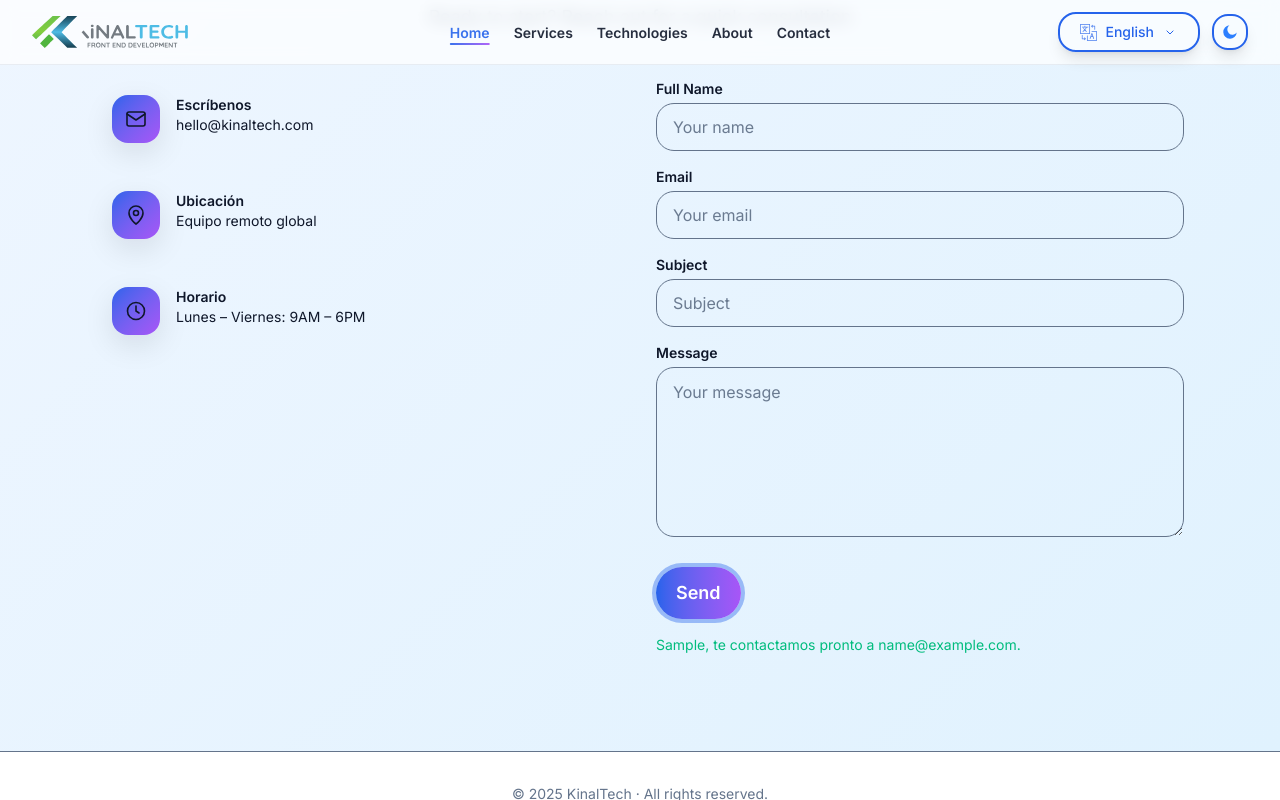
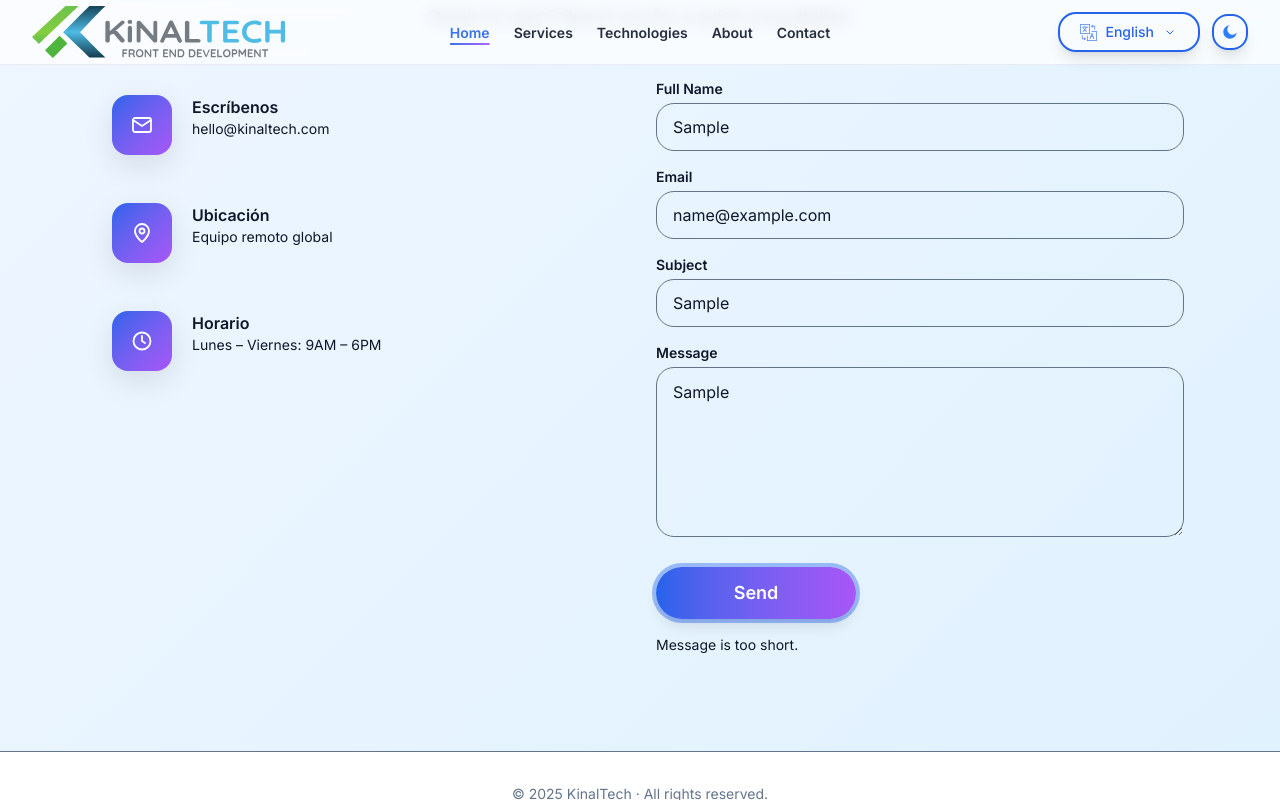
Before and after one commit to Mayorpinzon/kinaltech-version-2, a React (Vite) app: page / in a window 1280 px wide. Both pictures are taken after typing "Sample", "name@example.com", "Sample", "Sample" into the empty fields and a click on the button "Send". Shown: the part 2846-3646 px from the top of the page. Built offline with nearby package versions, Linux system fonts and the light colour scheme.

Commit message:
feature/ticket_5_SecurityContactForm

```diff
--- a/src/components/atoms/Icons.tsx
+++ b/src/components/atoms/Icons.tsx
@@ -115,22 +115,22 @@ export const UIUXIcon = () => (
 // --- Contact ---
 export const MailIcon = () => (
   <svg viewBox="0 0 24 24" fill="none" className="h-full w-full">
-    <rect x="3" y="5" width="18" height="14" rx="2" stroke="currentColor" strokeWidth="1.6" />
+    <rect x="3" y="5" width="18" height="14" rx="2" stroke="currentColor" strokeWidth="1.8" />
     <path d="M3 7l9 6 9-6" stroke="currentColor" strokeWidth="1.6" strokeLinecap="round" strokeLinejoin="round" />
   </svg>
 );
 
 export const PinIcon = () => (
   <svg viewBox="0 0 24 24" fill="none" className="h-full w-full">
-    <path d="M12 21s7-5.1 7-11a7 7 0 10-14 0c0 5.9 7 11 7 11z" stroke="currentColor" strokeWidth="1.6" />
-    <circle cx="12" cy="10" r="2.5" stroke="currentColor" strokeWidth="1.6" />
+    <path d="M12 21s7-5.1 7-11a7 7 0 10-14 0c0 5.9 7 11 7 11z" stroke="currentColor" strokeWidth="1.8" />
+    <circle cx="12" cy="10" r="2.5" stroke="currentColor" strokeWidth="1.8" />
   </svg>
 );
 
 export const ClockIcon = () => (
   <svg viewBox="0 0 24 24" fill="none" className="h-full w-full">
-    <circle cx="12" cy="12" r="8.5" stroke="currentColor" strokeWidth="1.6" />
-    <path d="M12 7v5l3 2" stroke="currentColor" strokeWidth="1.6" strokeLinecap="round" />
+    <circle cx="12" cy="12" r="8.5" stroke="currentColor" strokeWidth="1.8" />
+    <path d="M12 7v5l3 2" stroke="currentColor" strokeWidth="1.8" strokeLinecap="round" />
   </svg>
 );
 // --- Technologies ---
@@ -323,7 +323,7 @@ export const KinalTechLogo = (props: SVGProps<SVGSVGElement>) => {
       <path d="M445.333 89.23h7.707c.398 0 .728.13.989.391.276.245.414.567.414.966 0 .383-.138.697-.414.943-.261.23-.591.353-.989.353h-6.442l.207-.391v4.486l-.184-.184h5.383c.398 0 .728.13.989.391.276.245.414.567.414.966 0 .383-.138.697-.414.943-.261.23-.591.345-.989.345h-5.315l.115-.184v4.648l-.184-.207h6.419c.399 0 .729.138.99.414.276.261.414.568.414.92 0 .383-.138.697-.414.943-.261.245-.591.368-.99.368h-7.707c-.398 0-.735-.13-1.011-.391-.261-.276-.391-.614-.391-1.013V90.634c0-.399.13-.728.391-.989.276-.276.613-.414 1.011-.414z" fill="#747B82" />
       <path d="M469.312 89.23c.368 0 .667.122.897.368.23.245.345.552.345.92v13.413c0 .399-.138.737-.414 1.013-.261.261-.591.391-.99.391-.199 0-.406-.031-.621-.092-.2-.077-.353-.177-.46-.299l-9.042-11.481.598-.368v10.983c0 .368-.123.674-.368.92-.23.245-.537.368-.92.368-.368 0-.667-.123-.897-.368a1.305 1.305 0 01-.345-.92V90.634c0-.399.13-.728.391-.989.276-.276.614-.414 1.012-.414.215 0 .437.046.667.138.23.077.399.199.506.368l8.766 11.55-.391.276V90.519c0-.368.115-.675.345-.92.23-.245.537-.368.92-.368z" fill="#747B82" />
       <path d="M479.466 105.335c-.429 0-.782-.13-1.058-.391-.276-.276-.414-.614-.414-1.013V90.588h2.99v13.343c0 .399-.145.737-.437 1.013-.276.261-.636.391-1.081.391zm-5.084-13.459c-.399 0-.736-.123-1.013-.368-.261-.245-.391-.567-.391-.966 0-.399.13-.713.391-.943.277-.246.614-.368 1.013-.368h10.215c.398 0 .728.122.989.368.276.23.414.552.414.951 0 .399-.138.72-.414.966-.261.245-.591.368-.989.368h-10.215z" fill="#747B82" />
-      <path d="M185.82 75.355c-1.348 0-2.433-.494-3.252-1.482l-16.687-19.6 6.574-6.0 17.265 20.373c.675.817 1.012 1.698 1.012 2.644 0 1.203-.506 2.192-1.517 2.966-., etc" fill="#747B82" />
+      <path d="M185.82 75.3553C184.472 75.3553 183.388 74.861 182.569 73.8724L165.882 54.273L172.456 48.2771L189.721 68.6502C190.396 69.4669 190.733 70.348 190.733 71.2936C190.733 72.497 190.227 73.4856 189.216 74.2593C188.204 74.9899 187.072 75.3553 185.82 75.3553ZM186.687 29.9026C187.843 29.9026 188.782 30.3324 189.505 31.192C190.275 32.0087 190.66 32.8468 190.66 33.7064C190.66 34.6091 190.227 35.4472 189.36 36.2208L159.091 62.0741L158.73 52.8546L183.147 31.3855C184.255 30.3969 185.435 29.9026 186.687 29.9026ZM155.479 75.3553C154.13 75.3553 153.047 74.9899 152.228 74.2593C151.409 73.4856 151 72.54 151 71.4225V34.1577C151 33.0402 151.433 32.1161 152.3 31.3855C153.167 30.6118 154.275 30.225 155.623 30.225C156.972 30.225 158.031 30.6118 158.802 31.3855C159.621 32.1161 160.03 33.0402 160.03 34.1577V71.4225C160.03 72.54 159.621 73.4856 158.802 74.2593C157.983 74.9899 156.876 75.3553 155.479 75.3553Z" fill="#747B82"/>
       <path d="M205.779 71.4225C205.779 72.54 205.369 73.4856 204.55 74.2593C203.732 74.9899 202.696 75.3553 201.444 75.3553C200.192 75.3553 199.156 74.9899 198.338 74.2593C197.519 73.4856 197.11 72.54 197.11 71.4225V44.7956C197.11 43.6781 197.519 42.754 198.338 42.0233C199.156 41.2497 200.192 40.8628 201.444 40.8628C202.696 40.8628 203.732 41.2497 204.55 42.0233C205.369 42.754 205.779 43.6781 205.779 44.7956V71.4225ZM201.372 36.6722C199.734 36.6722 198.579 36.4358 197.904 35.963C197.23 35.4902 196.893 34.652 196.893 33.4486V32.2236C196.893 30.9771 197.254 30.139 197.977 29.7092C198.747 29.2364 199.903 29 201.444 29C203.13 29 204.31 29.2364 204.984 29.7092C205.658 30.182 205.995 31.0201 205.995 32.2236V33.4486C205.995 34.695 205.634 35.5546 204.912 36.0274C204.189 36.4572 203.009 36.6722 201.372 36.6722Z" fill="#747B82" />
       <path d="M253.77 30.225C254.926 30.225 255.865 30.5688 256.588 31.2565C257.31 31.9442 257.671 32.8038 257.671 33.8354V71.4225C257.671 72.54 257.238 73.4856 256.371 74.2593C255.552 74.9899 254.517 75.3553 253.265 75.3553C252.639 75.3553 251.988 75.2693 251.314 75.0974C250.688 74.8825 250.206 74.6031 249.869 74.2593L221.479 42.0878L223.357 41.0562V71.7449C223.357 72.7764 222.972 73.636 222.201 74.3237C221.479 75.0114 220.515 75.3553 219.311 75.3553C218.155 75.3553 217.216 75.0114 216.494 74.3237C215.772 73.636 215.41 72.7764 215.41 71.7449V34.1577C215.41 33.0402 215.82 32.1161 216.638 31.3855C217.505 30.6118 218.565 30.225 219.817 30.225C220.491 30.225 221.19 30.3539 221.912 30.6118C222.634 30.8267 223.164 31.1706 223.501 31.6433L251.025 62.9767L249.797 63.7503V33.8354C249.797 32.8038 250.158 31.9442 250.881 31.2565C251.603 30.5688 252.566 30.225 253.77 30.225Z" fill="#747B82" />
       <path d="M287.099 40.3471L271.495 73.0988C271.158 73.9154 270.628 74.5601 269.906 75.0329C269.231 75.4627 268.485 75.6776 267.666 75.6776C266.366 75.6776 265.403 75.3553 264.776 74.7106C264.15 74.0658 263.837 73.2707 263.837 72.3251C263.837 71.9383 263.91 71.5299 264.054 71.1001L282.042 32.546C282.427 31.6863 283.005 31.0201 283.776 30.5473C284.595 30.0745 285.461 29.8811 286.377 29.9671C287.243 29.9671 288.038 30.2035 288.761 30.6763C289.531 31.1061 290.085 31.7293 290.422 32.546L308.193 70.3265C308.434 70.8852 308.555 71.401 308.555 71.8738C308.555 73.0343 308.121 73.9584 307.254 74.6461C306.435 75.3338 305.52 75.6776 304.509 75.6776C303.642 75.6776 302.848 75.4412 302.125 74.9685C301.451 74.4957 300.921 73.8509 300.536 73.0343L285.004 40.7339L287.099 40.3471ZM273.734 65.2332L277.708 57.8189H297.213L298.585 65.2332H273.734Z" fill="#747B82" />
--- a/src/components/organisms/About.tsx
+++ b/src/components/organisms/About.tsx
@@ -17,7 +17,8 @@ export function About() {
           <p className="mt-3 text-[var(--text)]">{t('about.p1')}</p>
           <p className="mt-3 text-[var(--text)]">{t('about.p2')}</p>
           <p className="mt-2 text-[var(--text)]">{t('about.p3')}</p>
-          <Button className="mt-6">{t('about.cta')}</Button>
+          <Button className="mt-6 bg-gradient-to-r from-[var(--primary)]
+            to-[var(--accent)] shadow-lg hover:shadow-xl hover:shadow-blue-600/20">{t('about.cta')}</Button>
         </div>
         <div className="reveal rounded-app overflow-hidden shadow-soft aspect-video bg-card">
           <img
--- a/src/components/organisms/Contact.tsx
+++ b/src/components/organisms/Contact.tsx
@@ -13,52 +13,113 @@ function InfoRow({
   title,
   subtitle,
 }: {
-  icon: ReactNode;     // <-- antes: JSX.Element
+  icon: ReactNode;
   title: string;
   subtitle: string;
 }) {
   return (
-    <div className="flex items-start text-[var(--text)] gap-4 rounded-app border-transparent bg-tranparent p-4 ">
+    <div className="flex items-start  gap-5 rounded-app border-transparent bg-tranparent p-4 ">
       <div
         className="
-          inline-grid h-12 w-12 place-items-center rounded-2xl
+          inline-grid h-15 w-15 place-items-center rounded-2xl
           text-[--white]
           bg-gradient-to-br from-[var(--primary)] to-[var(--accent)]
           shadow-soft
         "
         aria-hidden
       >
-        <div className="h-6 w-6">{icon}</div>
+        <div className="h-6 w-6 text-[var(--white)] ">{icon}</div>
       </div>
 
       <div className="min-w-0">
-        <p className="text-sm font-semibold text-[--text]">{title}</p>
+        <p className="text-md font-semibold text-[--text]">{title}</p>
         <p className="text-sm text-[--muted] truncate">{subtitle}</p>
       </div>
     </div>
   );
 }
 
+/** Validación ligera en cliente (no sustituye validación server-side) */
+function validateFields(f: {
+  name: string;
+  email: string;
+  subject: string;
+  message: string;
+}) {
+  const emailOk = /^[^\s@]+@[^\s@]+\.[^\s@]+$/.test(f.email);
+  if (f.name.trim().length < 2) return "Name is too short.";
+  if (!emailOk) return "Invalid email.";
+  if (f.subject.trim().length < 2) return "Subject is too short.";
+  if (f.message.trim().length < 10) return "Message is too short.";
+  return null;
+}
+
 export function Contact() {
   const { t } = useTranslation();
-  const [ok, setOk] = useState("");
   useReveal();
 
-  const onSubmit = (e: FormEvent<HTMLFormElement>) => {
+  const [ok, setOk] = useState("");
+  const [error, setError] = useState("");
+  const [sending, setSending] = useState(false);
+  const [ts] = useState(() => Date.now()); // timestamp de carga para bots rápidos
+
+  const onSubmit = async (e: FormEvent<HTMLFormElement>) => {
     e.preventDefault();
-    const fd = new FormData(e.currentTarget);
-    const name = String(fd.get("name") || "").trim();
-    const email = String(fd.get("email") || "").trim();
-    if (!name || !email) {
-      setOk("");
+    setError("");
+    setOk("");
+
+    // tiempo mínimo de llenado (2.5s) — frena bots instantáneos
+    if (Date.now() - ts < 2500) {
+      setError("Please take a moment to complete the form.");
       return;
     }
-    setOk(`${name}, te contactamos pronto a ${email}.`);
-    e.currentTarget.reset();
+
+    const fd = new FormData(e.currentTarget);
+    const data = {
+      name: String(fd.get("name") || ""),
+      email: String(fd.get("email") || ""),
+      subject: String(fd.get("subject") || ""),
+      message: String(fd.get("message") || ""),
+      company: String(fd.get("company") || ""), // honeypot invisible
+      ts,
+    };
+
+    const v = validateFields(data);
+    if (v) {
+      setError(v);
+      return;
+    }
+
+    // Si el honeypot viene con contenido, simulamos OK (no damos pista)
+    if (data.company) {
+      setOk("Thanks! We’ll get back to you shortly.");
+      (e.currentTarget as HTMLFormElement).reset();
+      return;
+    }
+
+    // Llamada a tu endpoint real (ajusta la URL si es necesario)
+    try {
+      setSending(true);
+      const res = await fetch("/api/contact", {
+        method: "POST",
+        headers: { "Content-Type": "application/json" },
+        body: JSON.stringify(data),
+      });
+      if (!res.ok) throw new Error("Request failed");
+      setOk("Thanks! We’ll get back to you shortly.");
+      (e.currentTarget as HTMLFormElement).reset();
+    } catch {
+      setError("We couldn’t send your message. Please try again.");
+    } finally {
+      setSending(false);
+    }
   };
 
   return (
-    <section id="contact" className="py-24 bg-shell text-body scroll-mt-20 bg-grad-1">
+    <section
+      id="contact"
+      className="py-24 bg-shell text-body scroll-mt-20 bg-grad-1"
+    >
       <Container>
         {/* Heading */}
         <div className="text-center max-w-2xl mx-auto reveal">
@@ -69,7 +130,7 @@ export function Contact() {
         {/* Grid */}
         <div className="mt-12 grid gap-8 md:grid-cols-2">
           {/* Left: info blocks */}
-          <div className="space-y-4 reveal">
+          <div className="space-y-4 reveal ">
             <InfoRow
               icon={<MailIcon />}
               title={t("contact.email.label", "Escríbenos")}
@@ -88,7 +149,22 @@ export function Contact() {
           </div>
 
           {/* Right: form */}
-          <form onSubmit={onSubmit} className="space-y-4 reveal">
+          <form onSubmit={onSubmit} className="space-y-4 reveal" noValidate>
+            {/* Honeypot (invisible pero accesible) */}
+            <label htmlFor="company" className="sr-only">
+              Company
+            </label>
+            <input
+              id="company"
+              name="company"
+              autoComplete="off"
+              tabIndex={-1}
+              aria-hidden="true"
+              className="absolute left-[-9999px] top-auto w-px h-px overflow-hidden"
+            />
+            {/* Timestamp de carga */}
+            <input type="hidden" name="ts" value={ts} />
+
             {(["name", "email", "subject", "message"] as const).map((field) => {
               const isTextArea = field === "message";
               const label = t(`form.${field}`);
@@ -98,10 +174,10 @@ export function Contact() {
                     field === "name"
                       ? "Your name"
                       : field === "email"
-                        ? "Your email"
-                        : field === "subject"
-                          ? "Subject"
-                          : "Your message",
+                      ? "Your email"
+                      : field === "subject"
+                      ? "Subject"
+                      : "Your message",
                 }) || undefined;
 
               const common =
@@ -109,7 +185,10 @@ export function Contact() {
 
               return (
                 <div key={field}>
-                  <label className="block text-sm font-semibold mb-1" htmlFor={field}>
+                  <label
+                    className="block text-sm font-semibold mb-1"
+                    htmlFor={field}
+                  >
                     {label}
                   </label>
 
@@ -135,10 +214,12 @@ export function Contact() {
               );
             })}
 
-            <Button type="submit" className="mt-2">
-              {t("form.send")}
+            <Button type="submit" className="mt-2 h-13 w-50  bg-gradient-to-r from-[var(--primary)]
+            to-[var(--accent)] shadow-lg hover:shadow-xl hover:shadow-blue-600/20 " disabled={sending}>
+              {sending ? "Sending..." : t("form.send")}
             </Button>
 
+            {error && <p className="text-sm text-[--danger]">{error}</p>}
             {ok && <p className="text-sm text-emerald-500">{ok}</p>}
           </form>
         </div>
--- a/src/components/organisms/Header.tsx
+++ b/src/components/organisms/Header.tsx
@@ -46,18 +46,13 @@ export default function Header() {
         <div className="h-16 flex items-center justify-between">
           {/* Brand (izquierda) */}
           <a
-            href="#hero"
-            className="flex items-center gap-2 font-semibold text-[--text] focus:outline-none focus-visible:ring-2 focus-visible:ring-[--accent] rounded-md"
-          >
-            <a
               href="#hero"
-              className="flex items-center gap-2 font-semibold text-[--text] focus:outline-none focus-visible:ring-2 focus-visible:ring-[--accent] rounded-md"
+              className="flex gap-2 font-semibold text-[--text] focus:outline-none focus-visible:ring-2 focus-visible:ring-[--accent] rounded-md"
             >
               {/* Logo a color, escalable por alto */}
-              <KinalTechLogo className="h-7 w-auto md:h-8" aria-hidden />
+              <KinalTechLogo className="h-13 w-auto md:h-13 max-[420px]:h-8 " aria-hidden />
               <span className="sr-only">KinalTech</span>
             </a>
-          </a>
 
           {/* Nav centrado (solo desktop) */}
           <div className="pointer-events-none absolute left-1/2 top-1/2 hidden -translate-x-1/2 -translate-y-1/2 md:block">
```
